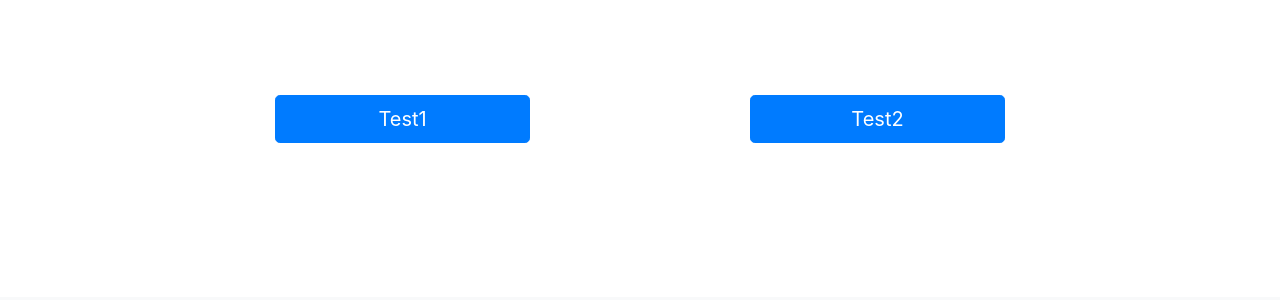
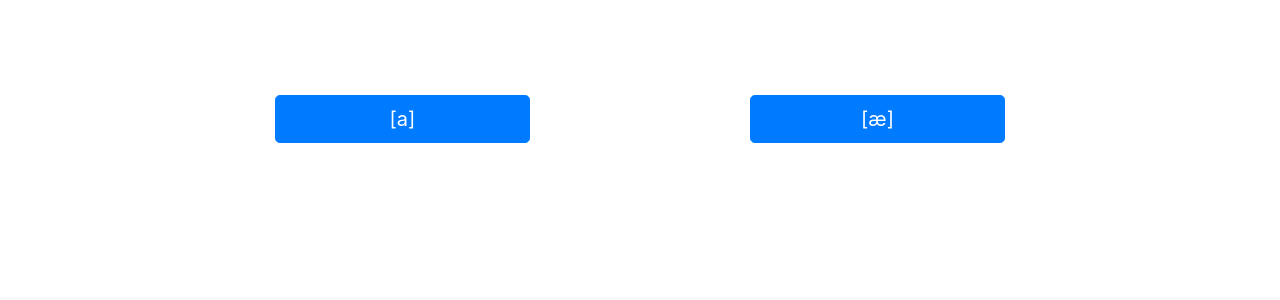
Before and after one commit to shallotly/ui-design-ipa, a Flask app: page /quiz/1 in a window 1280 px wide. Shown: the part 439-739 px from the top of the page. Run offline with Flask 2, Linux system fonts and the light colour scheme; some libraries are stand-ins or nearby versions.

Commit message:
Update quiz.html

```diff
--- a/templates/quiz.html
+++ b/templates/quiz.html
@@ -19,12 +19,12 @@
       <div class="col-md-2">
       </div>
       <div class="col-md-3">
-        <button type="button" class="btn btn-primary btn-lg quiz-btn">Test1</button>
+        <button type="button" class="btn btn-primary btn-lg quiz-btn">{{ data["choice_a"] | safe}}</button>
       </div>
       <div class="col-md-2">
       </div>
       <div class="col-md-3">
-        <button type="button" class="btn btn-primary btn-lg quiz-btn">Test2</button>
+        <button type="button" class="btn btn-primary btn-lg quiz-btn">{{ data["choice_b"] | safe}}</button>
       </div>
       <div class="col-md-2">
       </div>
```
